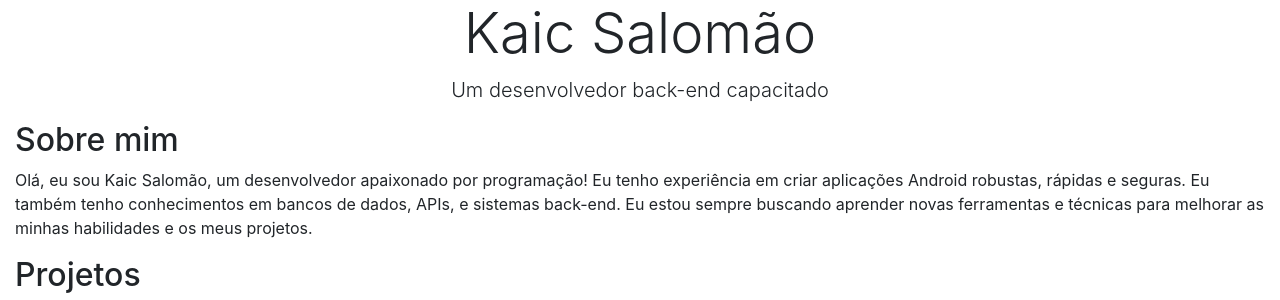
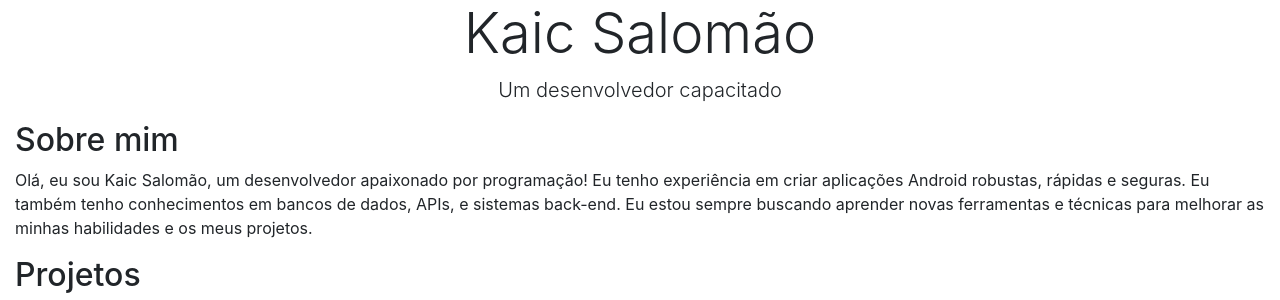
Before and after one commit to kaicsalomao/portfolio, a Flask app: page / in a window 1280 px wide. Shown: the top 300 px of the page. Run offline with Flask 3, Linux system fonts and the light colour scheme; some libraries are stand-ins or nearby versions.

Commit message:
Atualizar titulo

```diff
--- a/templates/index.html
+++ b/templates/index.html
@@ -3,7 +3,7 @@
 <html lang="pt-br">
 <head>
     <meta charset="UTF-8">
-    <title>Página pessoal de Kaic Salomão</title>
+    <title>Kaic Salomão - Página pessoal</title>
     <meta name="viewport" content="width=device-width, initial-scale=1, maximum-scale=1, user-scalable=no">
     <!-- Importar o Bootstrap do CDN -->
     <link rel="stylesheet" href="https://stackpath.bootstrapcdn.com/bootstrap/4.5.2/css/bootstrap.min.css">
@@ -18,7 +18,7 @@
             <!-- Criar um elemento h1 para o nome -->
             <h1 class="display-4">Kaic Salomão</h1>
             <!-- Criar um elemento p para a descrição -->
-            <p class="lead">Um desenvolvedor back-end capacitado</p>
+            <p class="lead">Um desenvolvedor capacitado</p>
           </div>
         </section>
         <!-- Criar uma seção para o corpo da página -->
```
